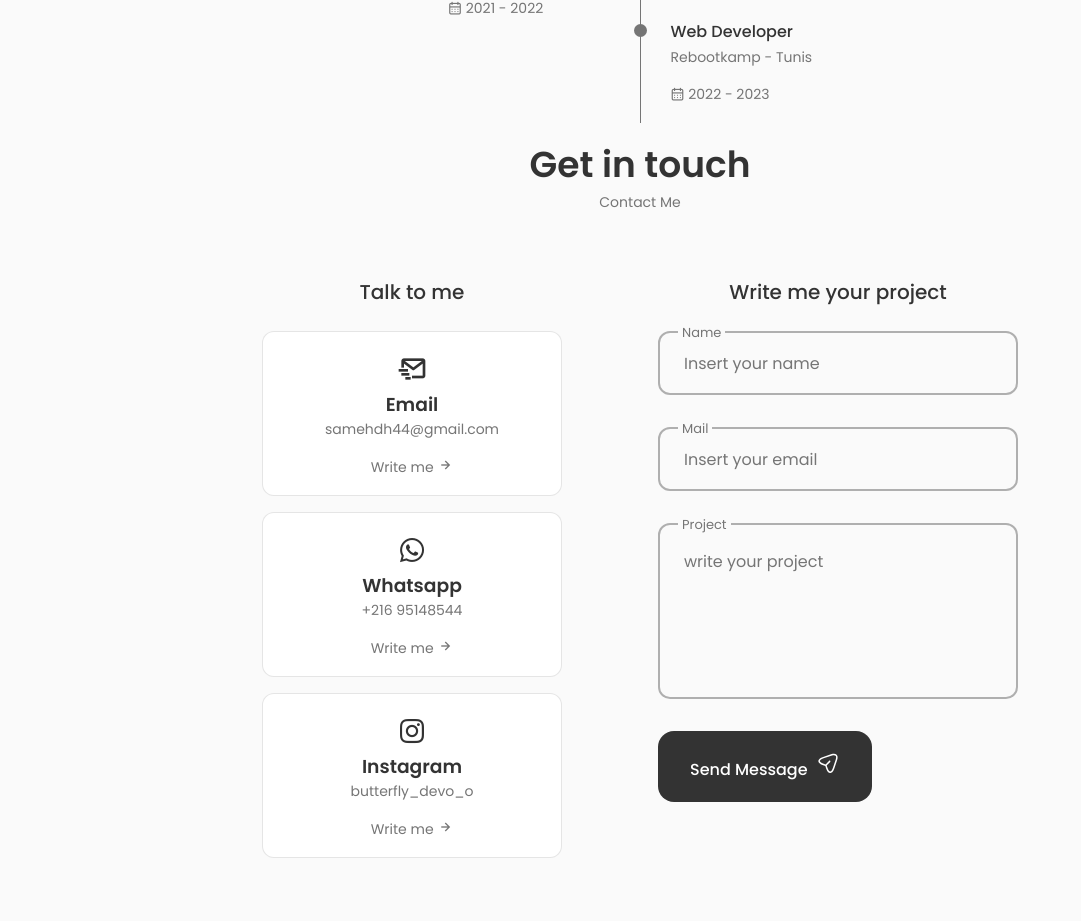
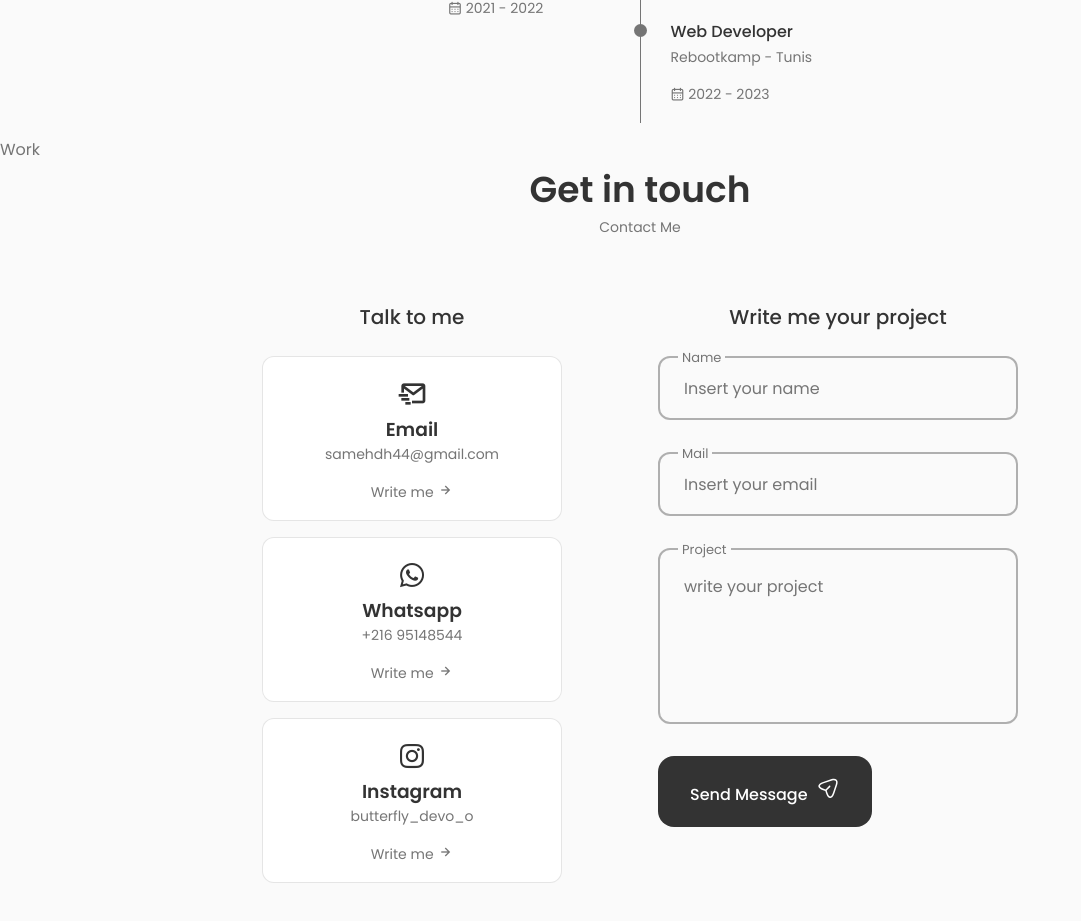
Before and after one commit to sameh-dh/portfolio, a React (Create React App) app: page / in a window 1280 px wide. Shown: the part 2860-3781 px from the top of the page, without its empty margins (0-1081 px from the left). Built offline with nearby package versions, Linux system fonts and the light colour scheme.

Commit message:
work starts here

```diff
--- a/src/App.jsx
+++ b/src/App.jsx
@@ -6,6 +6,7 @@ import Skills from './components/skills/Skills.jsx'
 import Services from './components/services/Services';
 import Qualification from './components/qualification/Qualification';
 import Contact from './components/contact/Contact';
+import Work from './components/work/Work';
 function App() {
   return (
    <>
@@ -16,6 +17,7 @@ function App() {
     <Skills />
     <Services />
     <Qualification />
+    <Work />
     <Contact />
    </main>
    </>
--- /dev/null
+++ b/src/components/work/Work.jsx
@@ -0,0 +1,9 @@
+import React from 'react'
+import '../../css/Work.css'
+const Work = () => {
+  return (
+    <div>Work</div>
+  )
+}
+
+export default Work
```
Also changed, not shown: src/css/Work.css (added).
